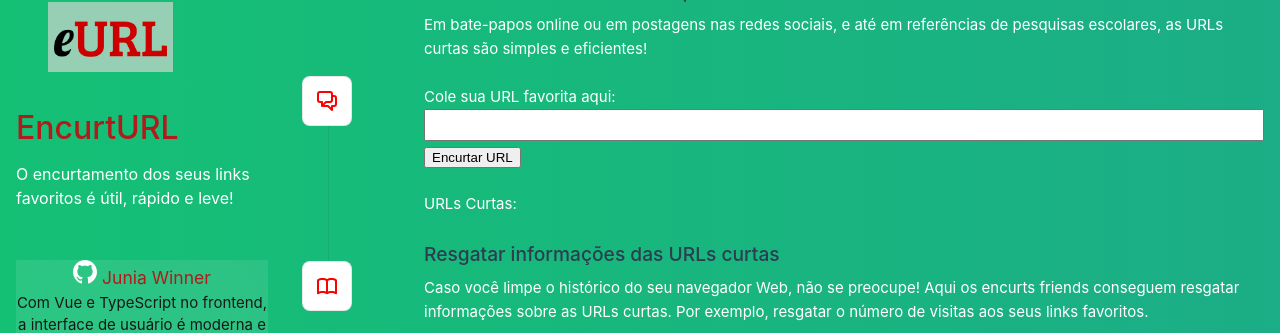
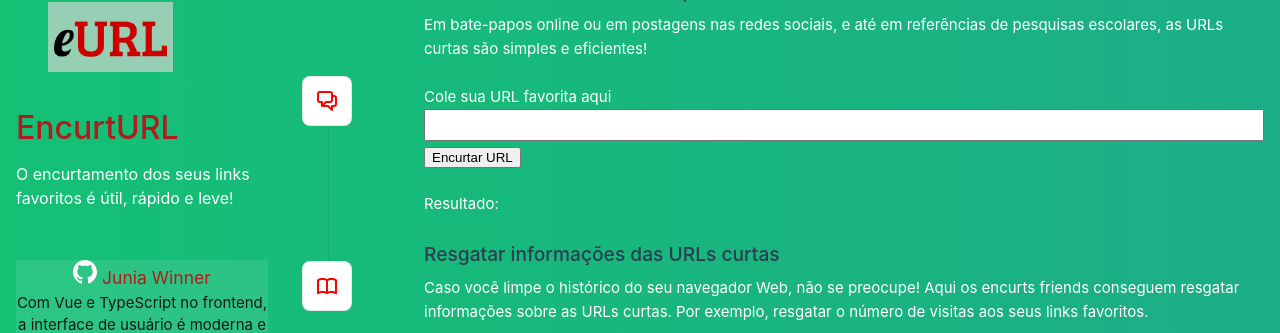
Before and after one commit to juniawinner/encurtURL, a Vue app in the folder frontend/vue-project/: page / in a window 1280 px wide. Shown: the part 172-505 px from the top of the page. Built offline with nearby package versions, Linux system fonts and the light colour scheme.

Commit message:
UrlRoleShorten.vue: first version

```diff
--- a/frontend/vue-project/src/components/UrlRoleShorten.vue
+++ b/frontend/vue-project/src/components/UrlRoleShorten.vue
@@ -1,8 +1,8 @@
-<script setup lang="ts">import api from '@/services/api';
+<script setup lang="ts">
+import api from '@/services/api';
 import { ref } from 'vue';
 
-
-let original_url: string;
+let original_url = ref()
 
 let serverReponse = ref()
 
@@ -11,9 +11,9 @@ const axiosUrlForm = async (e: Event) => {
     e.preventDefault();
 
     await api.post("/urls", {
-        original_url: original_url
+        original_url: original_url.value
     })
-        .then(response => (serverReponse.value = response))
+        .then(response => (serverReponse.value = response.data))
         .catch(function (err: Error) {
             console.error(err)
         })
@@ -23,11 +23,11 @@ const axiosUrlForm = async (e: Event) => {
 
 <template>
     <form id="url-form" method="post" @submit="axiosUrlForm">
-        <label for="url-original" class="url-rotulo">Cole sua URL favorita aqui: {{ original_url }} </label>
+        <label for="url-original" class="url-rotulo">Cole sua URL favorita aqui</label>
         <br />
-        <input id="url-original" class="url-entrada" type="text" v-model.lazy="original_url" />
+        <input id="url-original" class="url-entrada" type="text" v-model="original_url" />
         <button class="url-form-btn" type="submit">Encurtar URL</button>
-        <p>URLs Curtas: {{ serverReponse }}</p>
+        <p>Resultado: {{ serverReponse }}</p>
     </form>
 </template>
 
```
